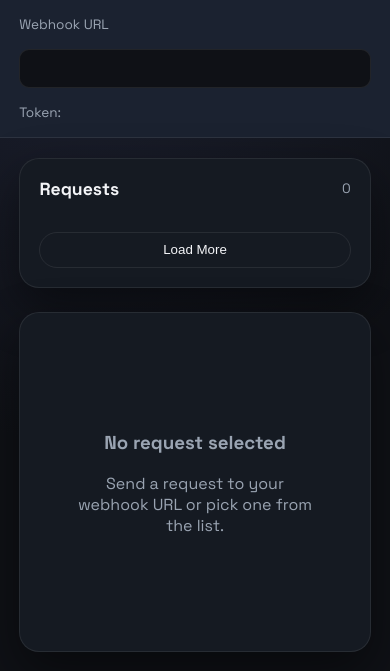
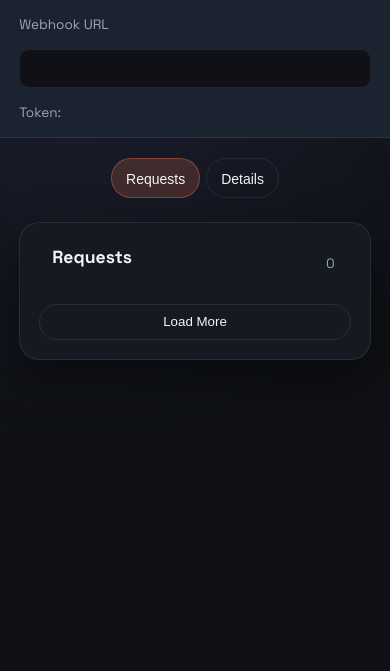
Before and after one commit to julpriandika29/EchoEndpoint, a FastAPI app: template app/templates/dashboard.html in a window 390 px wide. Shown: the part 177-848 px from the top of the page. After the commit the page ends 537 px from the top, so only its background shows below. Run offline with FastAPI, Linux system fonts and the light colour scheme; the template is opened without the code that fills it, so the values that code supplies are empty.

Commit message:
feat: implement responsive mobile UI with toggle for Requests/Details and enhance layout adjustments

```diff
--- a/app/static/app.js
+++ b/app/static/app.js
@@ -49,6 +49,10 @@ const elements = {
   closeClearModalBtn: byId("close-clear-modal"),
   cancelClearModalBtn: byId("cancel-clear-modal"),
   confirmClearModalBtn: byId("confirm-clear-modal"),
+  mobileToggle: byId("mobile-toggle"),
+  mobileTabList: byId("mobile-tab-list"),
+  mobileTabDetail: byId("mobile-tab-detail"),
+  mobileBack: byId("mobile-back"),
 };
 
 const responseModalCard = document.querySelector("#response-modal .modal-card");
@@ -63,6 +67,7 @@ const requests = initRequests({
   state,
   selection,
   elements: {
+    root: document.body,
     listEl: elements.listEl,
     countEl: elements.countEl,
     detailEl: elements.detailEl,
@@ -75,9 +80,14 @@ const requests = initRequests({
     detailBody: elements.detailBody,
     detailBodyRaw: elements.detailBodyRaw,
     detailBodyMeta: elements.detailBodyMeta,
+    mobileToggle: elements.mobileToggle,
+    mobileTabList: elements.mobileTabList,
+    mobileTabDetail: elements.mobileTabDetail,
+    mobileBack: elements.mobileBack,
   },
   api,
 });
+requests.setupMobileToggle();
 
 const responseSettings = initResponseSettings({
   state,
--- a/app/static/css/components/modal.css
+++ b/app/static/css/components/modal.css
@@ -55,3 +55,10 @@
   gap: 0.8rem;
   flex-wrap: wrap;
 }
+
+@media (max-width: 600px) {
+  .modal-card {
+    width: min(96vw, 100%);
+    max-height: 90vh;
+  }
+}
--- a/app/static/css/components/toast.css
+++ b/app/static/css/components/toast.css
@@ -97,3 +97,17 @@
     transform: scaleX(0);
   }
 }
+
+@media (max-width: 600px) {
+  .toast-root {
+    left: 1rem;
+    right: 1rem;
+    top: auto;
+    bottom: 1rem;
+  }
+
+  .toast {
+    max-width: none;
+    width: 100%;
+  }
+}
--- a/app/static/css/layout.css
+++ b/app/static/css/layout.css
@@ -20,8 +20,11 @@
 }
 
 .hero-card h1 {
-  font-size: 3rem;
+  font-size: clamp(2rem, 4vw, 3rem);
   margin: 0 0 1rem 0;
+  max-width: 100%;
+  overflow-wrap: anywhere;
+  line-height: 1.1;
 }
 
 .eyebrow {
@@ -174,6 +177,32 @@
   flex: 1;
 }
 
+.mobile-toggle {
+  display: none;
+  gap: 0.6rem;
+  align-items: center;
+  background: var(--panel);
+  border: 1px solid var(--border);
+  border-radius: 999px;
+  padding: 0.35rem;
+  box-shadow: var(--shadow);
+}
+
+.mobile-tab {
+  flex: 1;
+  min-height: 40px;
+}
+
+.mobile-tab.active {
+  background: rgba(255, 122, 89, 0.18);
+  border-color: rgba(255, 122, 89, 0.35);
+}
+
+.mobile-back {
+  display: none;
+  min-height: 40px;
+}
+
 .list-panel,
 .detail-panel {
   background: var(--panel);
@@ -204,10 +233,15 @@
 
 .panel-head h2 {
   margin: 0;
+  margin-top: 1.2rem !important;
+  margin-left: 0.8rem !important;
   font-size: 1.1rem;
 }
 
 #request-count {
+  margin: 0;
+  margin-top: 2rem !important;
+  margin-right: 1rem !important;
   color: var(--muted);
   font-size: 0.85rem;
 }
@@ -294,6 +328,10 @@
   align-items: baseline;
   gap: 1rem;
   flex-wrap: wrap;
+}
+
+.detail-header > div {
+  min-width: 0;
 }
 
 .detail-method {
@@ -415,6 +453,96 @@
   }
 }
 
+@media (max-width: 768px) {
+  .panel {
+    grid-template-columns: 1fr;
+    padding: 1.2rem;
+    gap: 8px;
+    row-gap: 8px !important;
+    align-content: start !important;
+    align-items: start;
+    grid-auto-rows: min-content;
+  }
+
+  .mobile-toggle {
+    display: inline-flex !important;
+    align-items: center !important;
+    justify-content: center !important;
+    gap: 6px !important;
+    align-self: flex-start !important;
+    height: auto !important;
+    min-height: 0 !important;
+    max-height: none !important;
+    aspect-ratio: auto !important;
+    padding: 0 !important;
+    border: 0 !important;
+    border-radius: 0 !important;
+    background: transparent !important;
+    box-shadow: none !important;
+    margin: 0 auto 8px auto !important;
+  }
+
+  .mobile-tab {
+    height: 40px !important;
+    min-height: 40px !important;
+    padding: 0 14px !important;
+    line-height: 40px !important;
+    flex: 0 0 auto !important;
+    border-radius: 10px;
+    align-self: center !important;
+    font-size: 14px;
+  }
+
+  .mobile-toggle::before,
+  .mobile-toggle::after {
+    content: none !important;
+    display: none !important;
+  }
+
+  .list-panel,
+  .detail-panel {
+    margin-top: 0 !important;
+  }
+
+  #mobile-toggle + .list-panel {
+    margin-top: 8px !important;
+    padding-top: 0 !important;
+  }
+
+  body[data-view="detail"] .detail-panel {
+    margin-top: 8px !important;
+  }
+
+  body[data-view="list"] .detail-panel {
+    display: none;
+  }
+
+  body[data-view="detail"] .list-panel {
+    display: none;
+  }
+
+  .mobile-back {
+    display: inline-flex;
+  }
+
+  .detail-header {
+    align-items: center;
+  }
+
+  .detail-path {
+    overflow-wrap: anywhere;
+    word-break: break-word;
+  }
+
+  .detail-meta {
+    width: 100%;
+  }
+
+  .hero-art {
+    display: none;
+  }
+}
+
 @media (max-width: 600px) {
   .topbar {
     padding: 1.2rem 1.2rem 0.8rem;
@@ -431,4 +559,9 @@
   .webhook-bar input {
     font-size: 0.85rem;
   }
+
+  .grid {
+    background-size: 28px 28px;
+    opacity: 0.25;
+  }
 }
--- a/app/static/js/requests.js
+++ b/app/static/js/requests.js
@@ -1,5 +1,6 @@
 export function initRequests({ state, selection, elements, api }) {
   const {
+    root,
     listEl,
     countEl,
     detailEl,
@@ -12,7 +13,14 @@ export function initRequests({ state, selection, elements, api }) {
     detailBody,
     detailBodyRaw,
     detailBodyMeta,
+    mobileToggle,
+    mobileTabList,
+    mobileTabDetail,
+    mobileBack,
   } = elements;
+  const rootEl = root || document.body;
+  const mobileMedia = window.matchMedia("(max-width: 768px)");
+  let currentView = "list";
 
   function formatTimestamp(iso) {
     if (!iso) return "unknown";
@@ -57,17 +65,42 @@ export function initRequests({ state, selection, elements, api }) {
     clearDetailView();
   }
 
+  function updateMobileTabs(view) {
+    if (mobileTabList) {
+      mobileTabList.classList.toggle("active", view === "list");
+    }
+    if (mobileTabDetail) {
+      mobileTabDetail.classList.toggle("active", view === "detail");
+    }
+  }
+
+  function setView(view) {
+    currentView = view;
+    if (mobileMedia.matches) {
+      rootEl.dataset.view = view;
+    } else {
+      delete rootEl.dataset.view;
+    }
+    updateMobileTabs(view);
+  }
+
   function setSelectedRequest(requestId) {
     selection.selectionEpoch += 1;
     selection.selectedRequestId = requestId;
     setActiveItem(requestId);
     if (requestId === null) {
       showEmptyDetailState();
+      if (mobileMedia.matches) {
+        setView("list");
+      }
       return;
     }
     detailEmptyEl.hidden = true;
     detailEl.hidden = false;
     clearDetailView();
+    if (mobileMedia.matches) {
+      setView("detail");
+    }
   }
 
   async function selectRequest(requestId) {
@@ -174,6 +207,34 @@ export function initRequests({ state, selection, elements, api }) {
     return data.items.length;
   }
 
+  function setupMobileToggle() {
+    if (mobileTabList) {
+      mobileTabList.addEventListener("click", () => {
+        setView("list");
+      });
+    }
+    if (mobileTabDetail) {
+      mobileTabDetail.addEventListener("click", () => {
+        setView("detail");
+      });
+    }
+    if (mobileBack) {
+      mobileBack.addEventListener("click", () => {
+        setView("list");
+      });
+    }
+    mobileMedia.addEventListener("change", () => {
+      if (!mobileMedia.matches) {
+        delete rootEl.dataset.view;
+      } else {
+        setView(currentView || "list");
+      }
+    });
+    if (mobileMedia.matches) {
+      setView("list");
+    }
+  }
+
   function prependRequest(payload) {
     const item = {
       id: payload.id,
@@ -210,5 +271,6 @@ export function initRequests({ state, selection, elements, api }) {
     showEmptyDetailState,
     setSelectedRequest,
     clearAllRequests,
+    setupMobileToggle,
   };
 }
--- a/app/templates/dashboard.html
+++ b/app/templates/dashboard.html
@@ -29,6 +29,10 @@
     </section>
 
     <main class="panel">
+      <div class="mobile-toggle" id="mobile-toggle">
+        <button class="ghost mobile-tab" id="mobile-tab-list" type="button">Requests</button>
+        <button class="ghost mobile-tab" id="mobile-tab-detail" type="button">Details</button>
+      </div>
       <aside class="list-panel">
         <div class="panel-head">
           <h2>Requests</h2>
@@ -50,6 +54,7 @@
               <span class="detail-path" id="detail-path"></span>
             </div>
             <div class="detail-meta" id="detail-meta"></div>
+            <button class="ghost mobile-back" id="mobile-back" type="button">Back</button>
           </div>
 
           <div class="detail-grid">
```
Also changed, not shown: docs/REPOSITORY_CONTEXT.md (+4 -0 lines).
